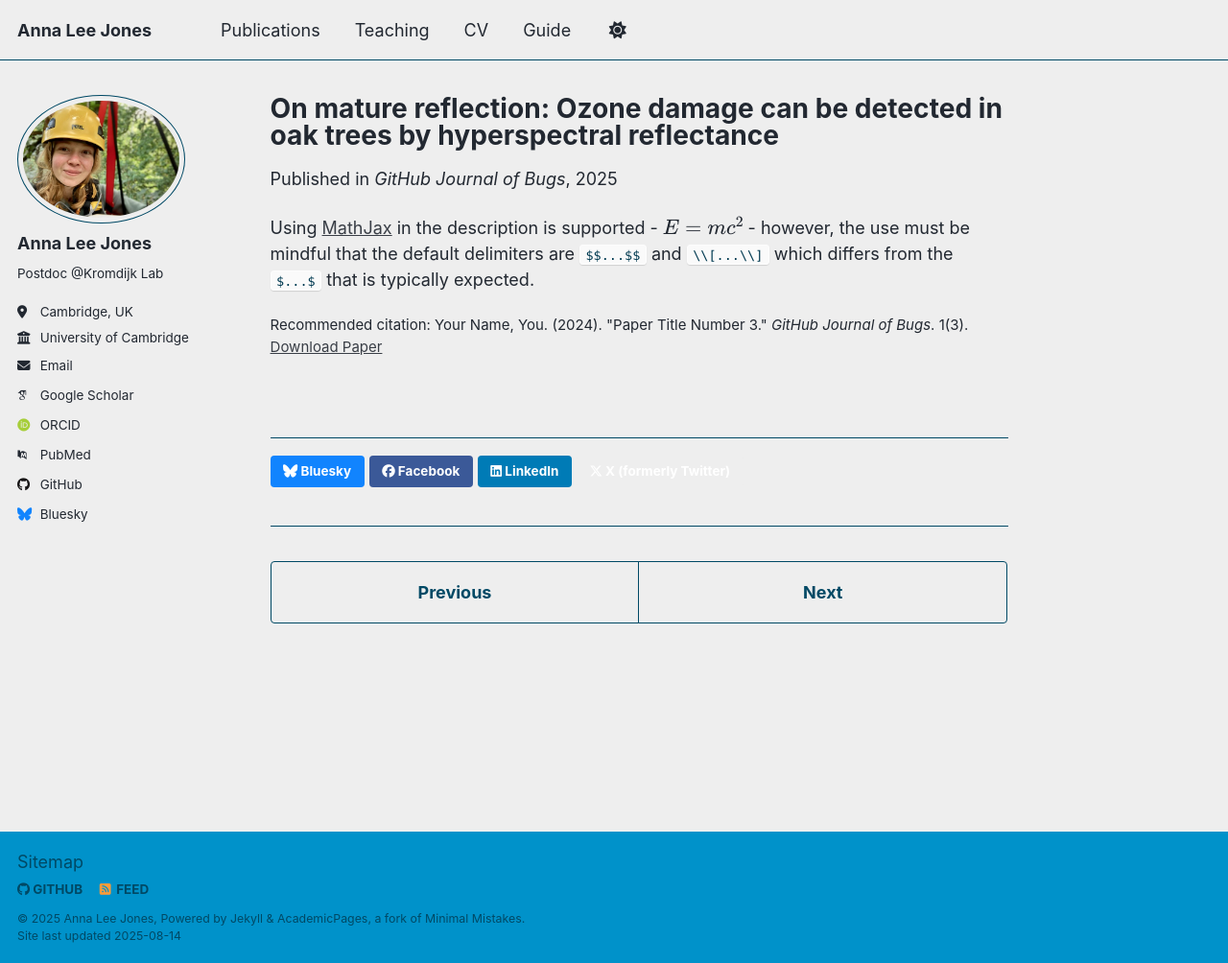
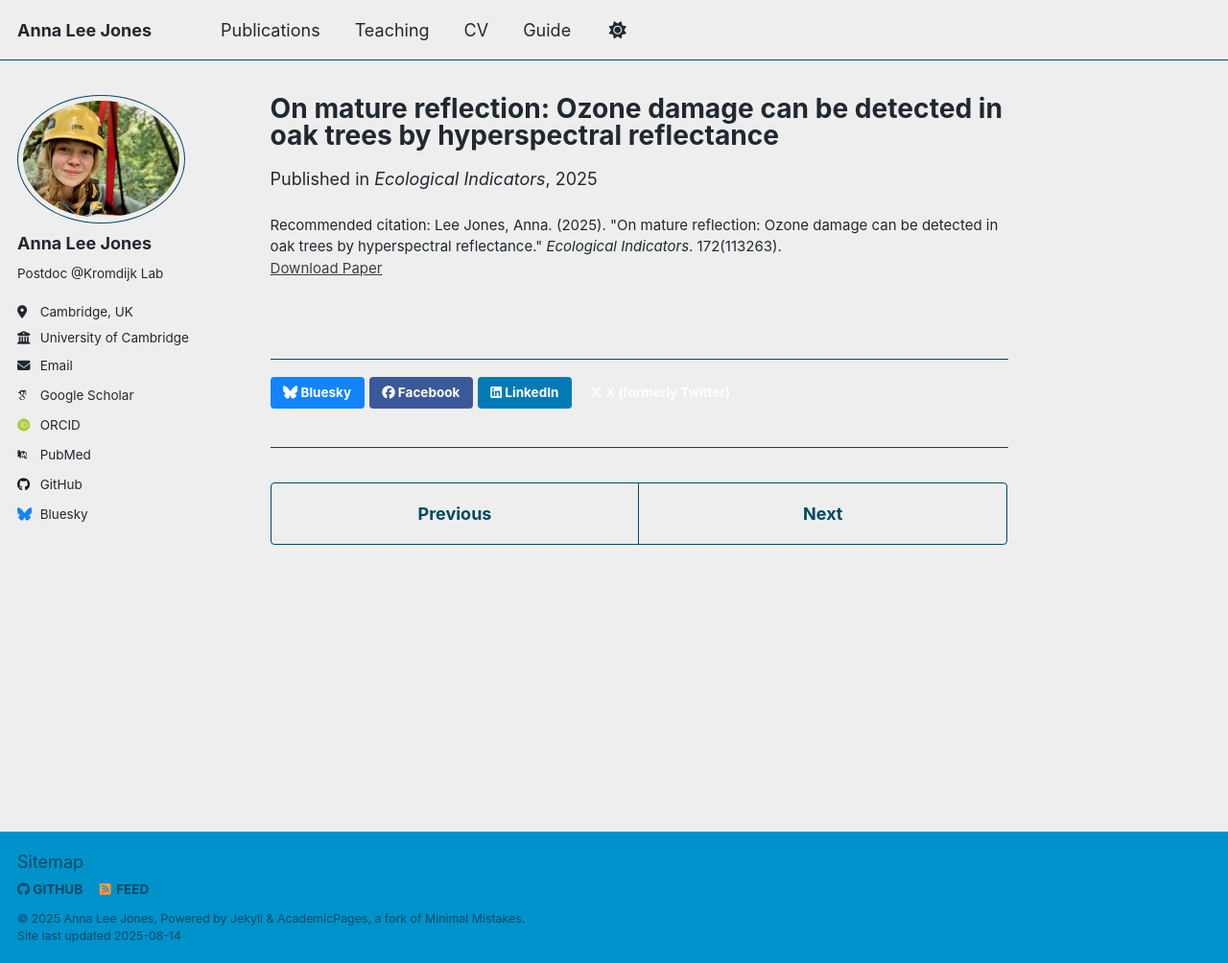
Before and after one commit to Anna-Lee-Jones/Anna-Lee-Jones.github.io, a Jekyll site: the page built from _publications/MATREF_paper3.md, in a window 1280 px wide and 1004 px high. Shown: the whole window at 96% size. Built offline with Jekyll 4.4.1, drawn with Linux system fonts in a browser that asks for light colours; some web fonts are replaced; a script that is not in the unit is left out.

Commit message:
Update MATREF_paper3.md

```diff
--- a/_publications/MATREF_paper3.md
+++ b/_publications/MATREF_paper3.md
@@ -1,12 +1,11 @@
 ---
 title: "On mature reflection: Ozone damage can be detected in oak trees by hyperspectral reflectance"
 collection: publications
+category: manuscripts
 permalink: /publication/MATREF_paper3
 excerpt: 'This paper tests the use of hyperspectral leaf reflectance to detect ozone stress in mature oak trees under natural conditions.'
 date: 2025-03-01
-venue: 'GitHub Journal of Bugs'
-paperurl: 'http://academicpages.github.io/files/paper3.pdf'
-citation: 'Your Name, You. (2024). &quot;Paper Title Number 3.&quot; <i>GitHub Journal of Bugs</i>. 1(3).'
+venue: 'Ecological Indicators'
+paperurl: 'https://doi.org/10.1016/j.ecolind.2025.113263'
+citation: 'Lee Jones, Anna. (2025). &quot;On mature reflection: Ozone damage can be detected in oak trees by hyperspectral reflectance.&quot; <i>Ecological Indicators</i>. 172(113263).'
 ---
-
-Using [MathJax](https://www.mathjax.org/) in the description is supported - $$E=mc^2$$ - however, the use must be mindful that the default delimiters are `$$...$$` and `\\[...\\]` which differs from the `$...$` that is typically expected.
```
